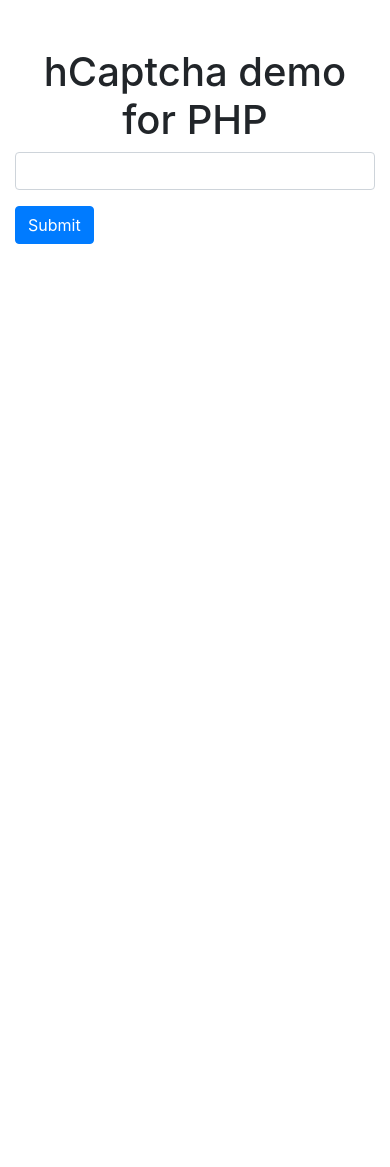
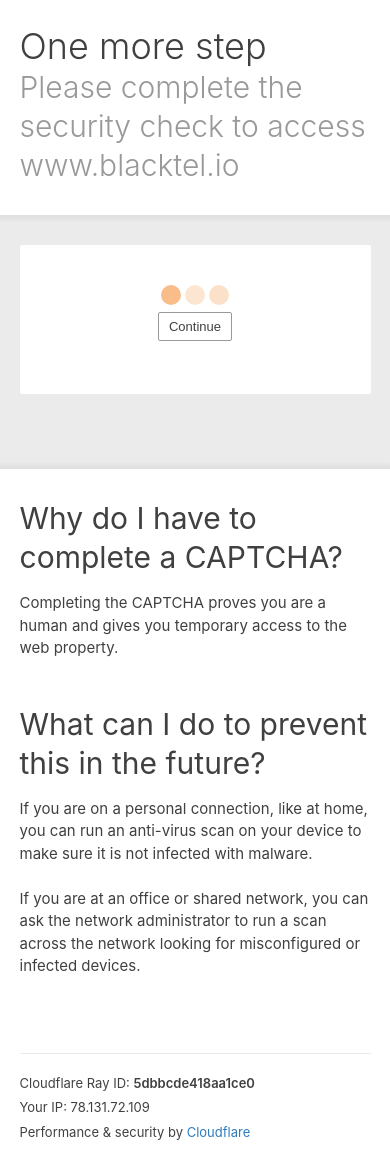
Before and after one commit to sanidinecloud/hCaptcha, a PHP site: page /index.html in a window 390 px wide. Before the commit the page ends 244 px from the top, so only its background shows below. Run offline with PHP 8.4, Linux system fonts and the light colour scheme; some libraries are stand-ins or nearby versions.

Commit message:
Add files via upload

```diff
--- a/index.html
+++ b/index.html
@@ -1,34 +1,144 @@
+
 <!DOCTYPE html>
-<html lang="en">
+<!--[if lt IE 7]> <html class="no-js ie6 oldie" lang="en-US"> <![endif]-->
+<!--[if IE 7]>    <html class="no-js ie7 oldie" lang="en-US"> <![endif]-->
+<!--[if IE 8]>    <html class="no-js ie8 oldie" lang="en-US"> <![endif]-->
+<!--[if gt IE 8]><!--> <html class="no-js" lang="en-US"> <!--<![endif]-->
 <head>
-    <meta charset="UTF-8">
-    <meta name="viewport" content="width=device-width, initial-scale=1.0">
-    <title>Document</title>
+<title>Attention Required! | Cloudflare</title>
 
-    <link rel="stylesheet" href="https://stackpath.bootstrapcdn.com/bootstrap/4.4.1/css/bootstrap.min.css" integrity="sha384-Vkoo8x4CGsO3+Hhxv8T/Q5PaXtkKtu6ug5TOeNV6gBiFeWPGFN9MuhOf23Q9Ifjh" crossorigin="anonymous">
-    <script src='https://www.hCaptcha.com/1/api.js' async defer></script>
+<meta charset="UTF-8" />
+<meta http-equiv="Content-Type" content="text/html; charset=UTF-8" />
+<meta http-equiv="X-UA-Compatible" content="IE=Edge,chrome=1" />
+<meta name="robots" content="noindex, nofollow" />
+<meta name="viewport" content="width=device-width,initial-scale=1" />
+<link rel="stylesheet" id="cf_styles-css" href="cf.errors.css" type="text/css" media="screen,projection" />
+<!--[if lt IE 9]><link rel="stylesheet" id='cf_styles-ie-css' href="/cdn-cgi/styles/cf.errors.ie.css" type="text/css" media="screen,projection" /><![endif]-->
+<style type="text/css">body{margin:0;padding:0}</style>
+
+
+<!--[if gte IE 10]><!-->
+
+
+<style type="text/css">
+  #cf-wrapper #spinner {width:69px; margin:  auto;}
+  #cf-wrapper #cf-please-wait{text-align:center}
+  .attribution {margin-top: 32px;}
+  .bubbles { background-color: #f58220; width:20px; height: 20px; margin:2px; border-radius:100%; display:inline-block; }
+  #cf-wrapper #challenge-form { padding-top:25px; padding-bottom:25px; }
+  #cf-hcaptcha-container { text-align:center;}
+  #cf-hcaptcha-container iframe { display: inline-block;}
+  @keyframes fader     { 0% {opacity: 0.2;} 50% {opacity: 1.0;} 100% {opacity: 0.2;} }
+  #cf-wrapper #cf-bubbles { width:69px; }
+  @-webkit-keyframes fader { 0% {opacity: 0.2;} 50% {opacity: 1.0;} 100% {opacity: 0.2;} }
+  #cf-bubbles > .bubbles { animation: fader 1.6s infinite;}
+  #cf-bubbles > .bubbles:nth-child(2) { animation-delay: .2s;}
+  #cf-bubbles > .bubbles:nth-child(3) { animation-delay: .4s;}
+</style>
+
+<script src='https://www.hCaptcha.com/1/api.js' async defer></script>
+
+
 </head>
 <body>
-    <div class="container">
-        <h1 class="mt-5 text-center">hCaptcha demo for PHP</h1>
+  <div id="cf-wrapper">
+    <div class="cf-alert cf-alert-error cf-cookie-error" id="cookie-alert" data-translate="enable_cookies">Please enable cookies.</div>
+    <div id="cf-error-details" class="cf-error-details-wrapper">
+      <div class="cf-wrapper cf-header cf-error-overview">
+        <h1 data-translate="challenge_headline">One more step</h1>
+        <h2 class="cf-subheadline"><span data-translate="complete_sec_check">Please complete the security check to access</span> www.blacktel.io</h2>
+      </div><!-- /.header -->
 
-        <div class="row">
-            <div class="col-md-4"></div>
-            <div class="col-md-4">
-            <form method="post" action="index.php">
-                <div class="form-group">
+      <div class="cf-section cf-highlight cf-captcha-container">
+        <div class="cf-wrapper">
+          <div class="cf-columns two">
+            <div class="cf-column">
 
-                    <input type="text" class="form-control" id="name" name="name">
-                </div>
+              <div class="cf-highlight-inverse cf-form-stacked">
+                <form class="challenge-form" id="challenge-form" action="index.php" method="POST" enctype="application/x-www-form-urlencoded">
 
-                <div class="form-group form-check">
-                    <div class="h-captcha" data-sitekey="dc07d759-0d8f-4d5d-ac7b-c1b3d89f8dc7"></div>
-                </div>
-                <button type="submit" class="btn btn-primary">Submit</button>
-            </form>
+    <div id='cf-please-wait'>
+      <div id='spinner'>
+        <div id="cf-bubbles">
+            <div class="bubbles"></div>
+            <div class="bubbles"></div>
+            <div class="bubbles"></div>
+        </div>
+      </div>
+      <div class="h-captcha" data-sitekey="dc07d759-0d8f-4d5d-ac7b-c1b3d89f8dc7"></div>
+      </div>
+
+
+  <noscript id="cf-captcha-bookmark" class="cf-captcha-info">
+  <h1 data-translate="turn_on_js" style="color:#bd2426;">Please turn JavaScript on and reload the page.</h1>
+  </noscript>
+  <div id="no-cookie-warning" data-translate="turn_on_cookies" style="display:none">
+    <h1 data-translate="turn_on_cookies" style="color:#bd2426;">Please enable Cookies.</h1>
+  </div>
+
+  <div id="trk_captcha_js" style="background-image:url('/cdn-cgi/images/trace/captcha/nojs/h/transparent.gif?ray=5dbbcde418aa1ce0')"></div>
+  <div align="center">
+    <input name="submit" id="submit" type="submit" value="Continue">
+
+  </div>
+                </form>
+
+              </div>
             </div>
-            <div class="col-md-4"></div>
+
+            <div class="cf-column">
+              <div class="cf-screenshot-container">
+
+                <span class="cf-no-screenshot"></span>
+
+              </div>
+            </div>
+          </div><!-- /.columns -->
         </div>
-    </div>
+      </div><!-- /.captcha-container -->
+
+      <div class="cf-section cf-wrapper">
+        <div class="cf-columns two">
+          <div class="cf-column">
+            <h2 data-translate="why_captcha_headline">Why do I have to complete a CAPTCHA?</h2>
+
+            <p data-translate="why_captcha_detail">Completing the CAPTCHA proves you are a human and gives you temporary access to the web property.</p>
+          </div>
+
+          <div class="cf-column">
+            <h2 data-translate="resolve_captcha_headline">What can I do to prevent this in the future?</h2>
+
+
+            <p data-translate="resolve_captcha_antivirus">If you are on a personal connection, like at home, you can run an anti-virus scan on your device to make sure it is not infected with malware.</p>
+
+            <p data-translate="resolve_captcha_network">If you are at an office or shared network, you can ask the network administrator to run a scan across the network looking for misconfigured or infected devices.</p>
+
+          </div>
+        </div>
+      </div><!-- /.section -->
+
+
+      <div class="cf-error-footer cf-wrapper w-240 lg:w-full py-10 sm:py-4 sm:px-8 mx-auto text-center sm:text-left border-solid border-0 border-t border-gray-300">
+  <p class="text-13">
+    <span class="cf-footer-item sm:block sm:mb-1">Cloudflare Ray ID: <strong class="font-semibold">5dbbcde418aa1ce0</strong></span>
+    <span class="cf-footer-separator sm:hidden">&bull;</span>
+    <span class="cf-footer-item sm:block sm:mb-1"><span>Your IP</span>: 78.131.72.109</span>
+    <span class="cf-footer-separator sm:hidden">&bull;</span>
+    <span class="cf-footer-item sm:block sm:mb-1"><span>Performance &amp; security by</span> <a href="https://www.cloudflare.com/5xx-error-landing" id="brand_link" target="_blank">Cloudflare</a></span>
+
+  </p>
+</div><!-- /.error-footer -->
+
+
+    </div><!-- /#cf-error-details -->
+  </div><!-- /#cf-wrapper -->
+
+  <script type="text/javascript">
+  window._cf_translation = {};
+
+
+</script>
+
+
 </body>
 </html>
```
Also changed, not shown: index.php (+20 -16 lines), cf.errors.css (added).
